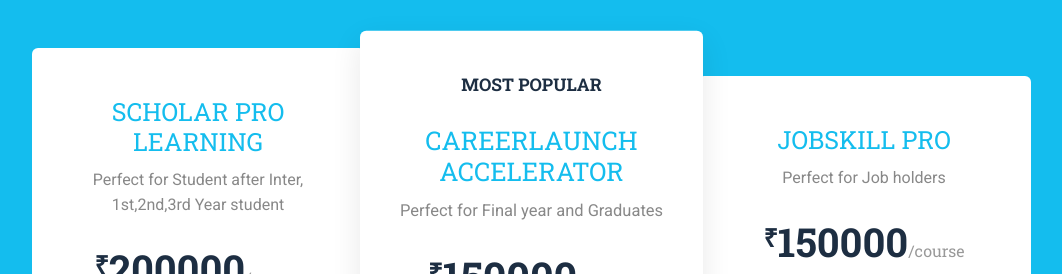
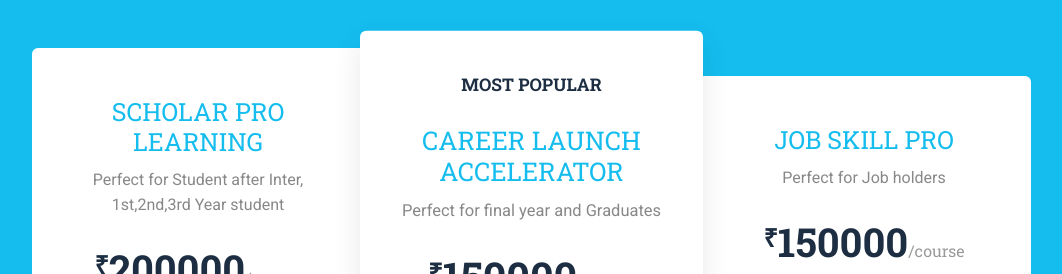
Before and after one commit to MadhuSkill/skill, a plain HTML site: page index.html in a window 1280 px wide. Shown: the part 1720-1994 px from the top of the page, without its empty margins (109-1171 px from the left). Drawn offline with Linux system fonts and the light colour scheme.

Commit message:
Update index.html

```diff
--- a/index.html
+++ b/index.html
@@ -543,8 +543,8 @@
 							<div class="w3l-pricing-7">
 								<div class="w3l-pricing-7-top">
 									<h5>Most Popular</h5>
-									<h6>CareerLaunch Accelerator</h6>
-									<p class="para">Perfect for Final year and Graduates</p>
+									<h6>Career Launch Accelerator</h6>
+									<p class="para">Perfect for final year and Graduates</p>
 									<h4><label>₹</label>150000<span>/course</span></h4>
 								</div>
 								<div class="w3l-pricing-7-bottom">
@@ -626,7 +626,7 @@
 						<div class="pricing-gd-left pric-7-2">
 							<div class="w3l-pricing-7">
 								<div class="w3l-pricing-7-top">
-									<h6 class="one-light">JobSkill Pro</h6>
+									<h6 class="one-light">Job Skill Pro</h6>
 									<p class="para">Perfect for Job holders</p>
 									</p>
 									<h4><label>₹</label>150000<span>/course</span></h4>
```
